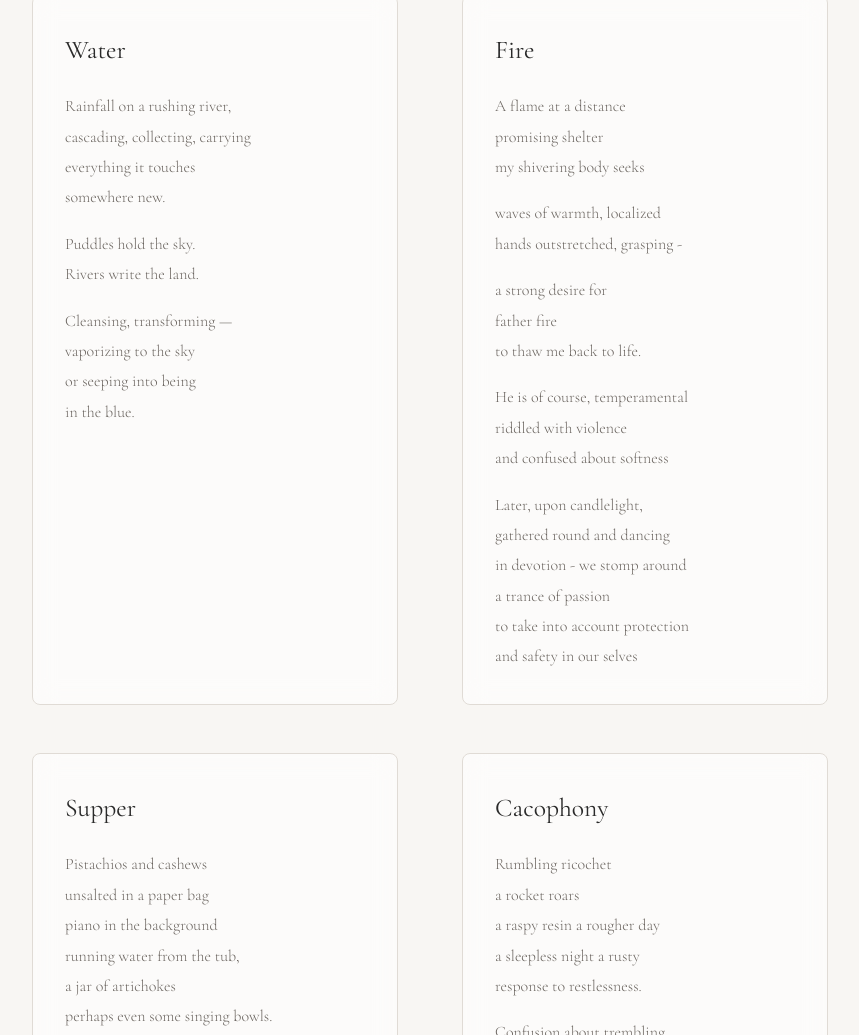
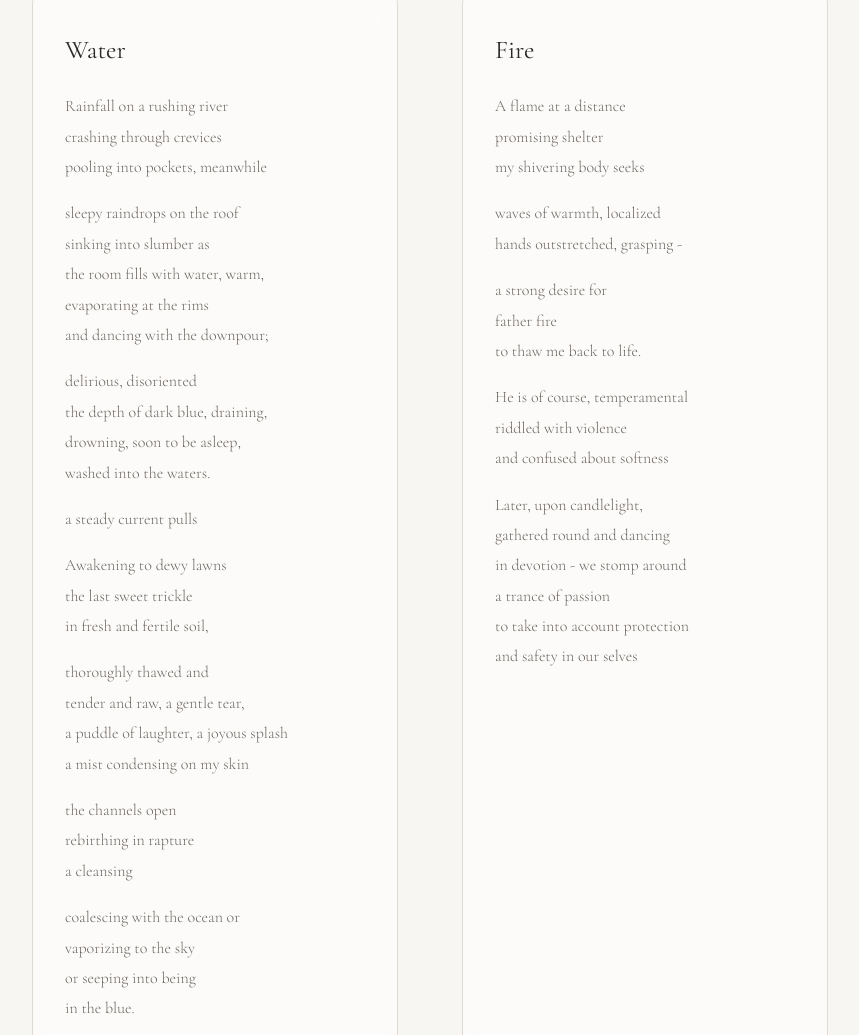
Before and after one commit to daphnedemekas/daphnedemekas.github.io, a plain HTML site: page index.html in a window 1280 px wide. Shown: the part 10592-11627 px from the top of the page, without its empty margins (210-1069 px from the left). Drawn offline with nearby package versions, Linux system fonts and the light colour scheme.

Commit message:
Update Water poem
Co-Authored-By: Claude Opus 4.6 (1M context) <noreply@anthropic.com>

```diff
--- a/index.html
+++ b/index.html
@@ -610,13 +610,30 @@
         <article class="poem">
           <h3 class="poem-title">Water</h3>
           <div class="poem-text">
-            <p>Rainfall on a rushing river,<br>
-            cascading, collecting, carrying<br>
-            everything it touches<br>
-            somewhere new.</p>
-            <p>Puddles hold the sky.<br>
-            Rivers write the land.</p>
-            <p>Cleansing, transforming —<br>
+            <p>Rainfall on a rushing river<br>
+            crashing through crevices<br>
+            pooling into pockets, meanwhile</p>
+            <p>sleepy raindrops on the roof<br>
+            sinking into slumber as<br>
+            the room fills with water, warm,<br>
+            evaporating at the rims<br>
+            and dancing with the downpour;</p>
+            <p>delirious, disoriented<br>
+            the depth of dark blue, draining,<br>
+            drowning, soon to be asleep,<br>
+            washed into the waters.</p>
+            <p>a steady current pulls</p>
+            <p>Awakening to dewy lawns<br>
+            the last sweet trickle<br>
+            in fresh and fertile soil,</p>
+            <p>thoroughly thawed and<br>
+            tender and raw, a gentle tear,<br>
+            a puddle of laughter, a joyous splash<br>
+            a mist condensing on my skin</p>
+            <p>the channels open<br>
+            rebirthing in rapture<br>
+            a cleansing</p>
+            <p>coalescing with the ocean or<br>
             vaporizing to the sky<br>
             or seeping into being<br>
             in the blue.</p>
```
Also changed, not shown: 1 other file.
